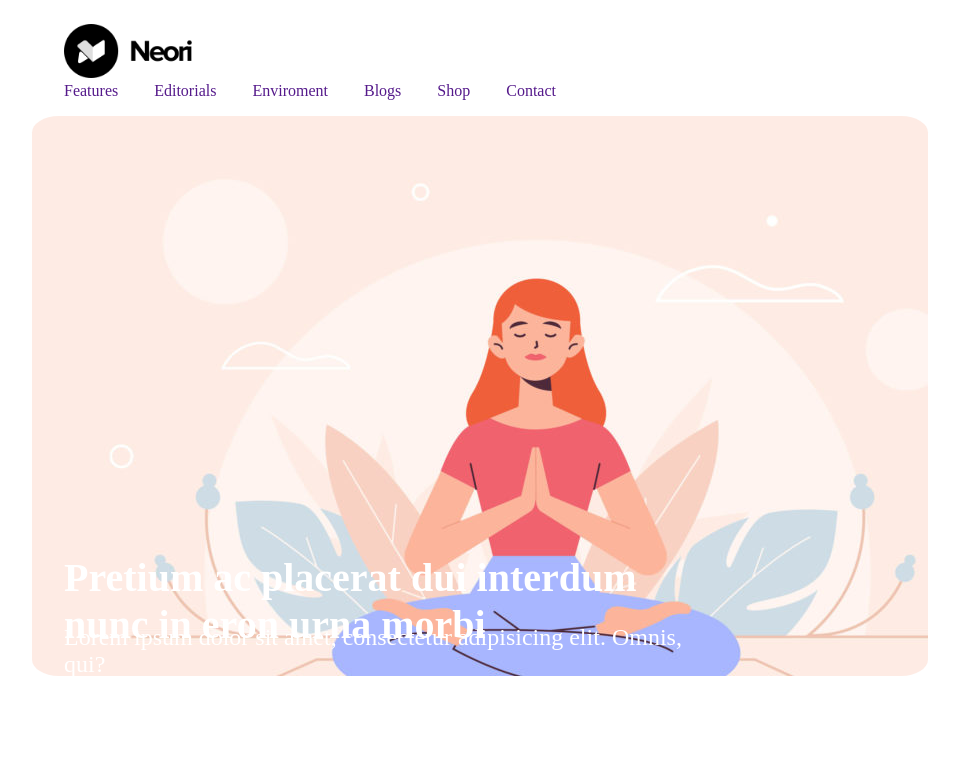
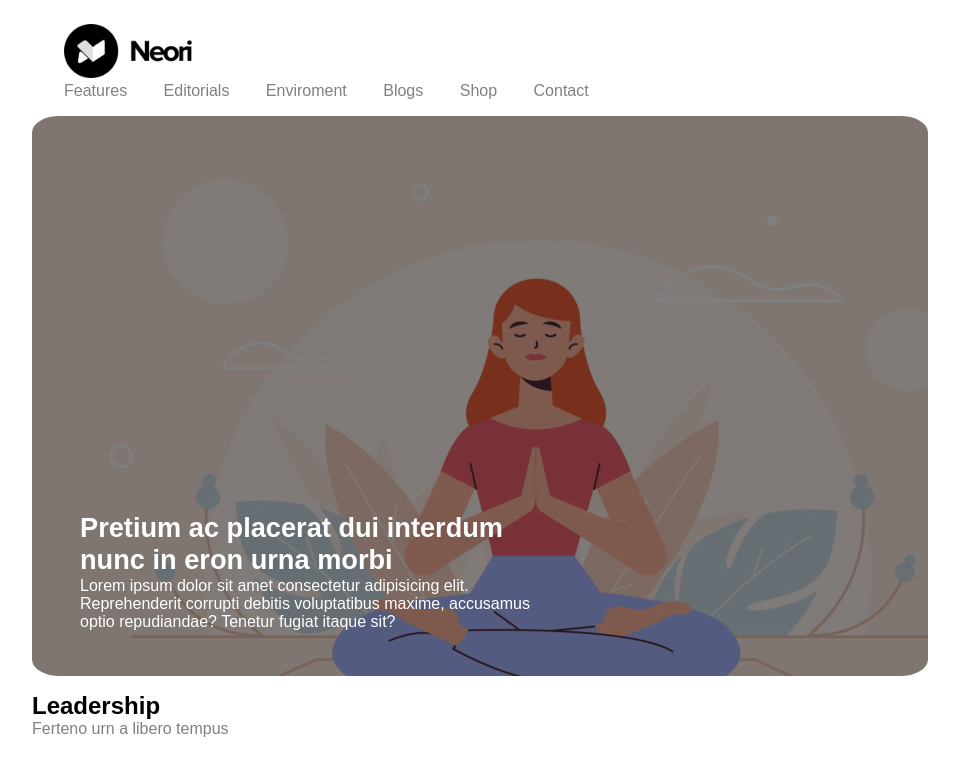
Before and after one commit to PaoloPascucci/htmlcss-wp, a plain HTML site: page index.html in a window 1280 px wide. Shown: the whole page, without its empty margins (160-1119 px from the left). Drawn offline with Linux system fonts and the light colour scheme.

Commit message:
Correzione header

```diff
--- a/index.html
+++ b/index.html
@@ -25,10 +25,14 @@
     <main class="corpo container">
         <section class="ciccio">
             <h2 class="titolo1"> Pretium ac placerat dui interdum nunc in eron urna morbi </h2>
-            <p class="testo1">Lorem ipsum dolor sit amet, consectetur adipisicing elit. Omnis, qui?</p>
+            <p class="testo1">Lorem ipsum dolor sit amet consectetur adipisicing elit. Reprehenderit corrupti debitis voluptatibus
+                maxime, accusamus optio repudiandae? Tenetur fugiat itaque sit?</p>
         </section>
 
-        <section class="pippo"></section>
+        <section class="pippo">
+            <h1>Leadership</h1>
+            <span>Ferteno urn a libero tempus</span>
+        </section>
 
         <section class="contenitore">
             <article class="box1"></article>
--- a/style.css
+++ b/style.css
@@ -7,6 +7,7 @@
 body {
     width: 70%;
     margin: auto;
+    font-family: 'Montserrat', sans-serif;
 }
 
 .debug .corpo {
@@ -67,6 +68,9 @@ body {
     height: 35rem;
     border-radius: 3%;
     margin-top: 1rem;
+    position: relative;
+    background-color: grey;
+    background-blend-mode: multiply;
 }
 
 .titolo1, .testo1 {
@@ -75,20 +79,24 @@ body {
 }
 
 .titolo1 {
+    word-wrap: break-word;
+    font-size: 1.7rem;
+    width: 56%;
     position: absolute;
-    float: left;
-    bottom: 152px;
-    font-size: 2.5rem;
-    word-wrap: break-word;
-    width: 49%;
+    bottom: 100px;
+    left: 16px;
 }
 
 .testo1 {
     position: absolute;
-    float: left;
-    bottom: 122px;
-    font-size: 1.5rem;
-    width: 51%;
+    bottom: 45px;
+    left: 16px;
+    word-wrap: break-word;
+    width: 56%;
+}
+
+.testo1 {
+    font-size: 1rem;
 }
 
 .pippo {
@@ -122,5 +130,8 @@ body {
 .nav {
     margin-left: 2rem;
     text-decoration: none;
-    font-family: Montserrat;
 }
+
+.nav, span {
+    color: grey;
+}
```
